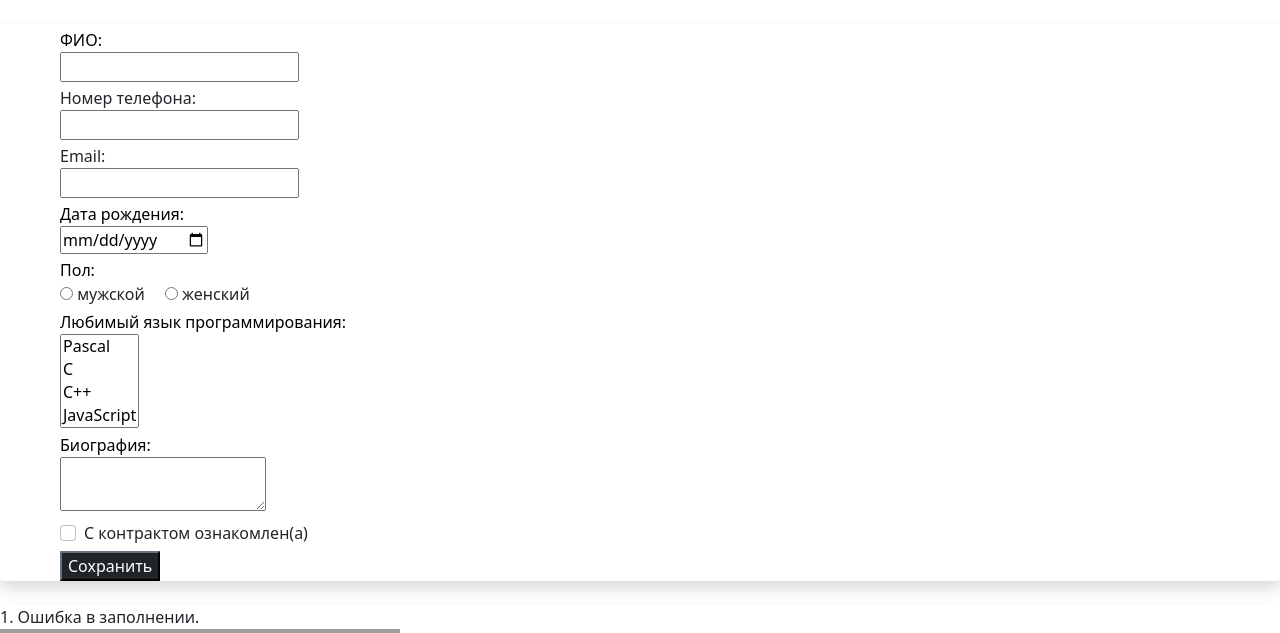
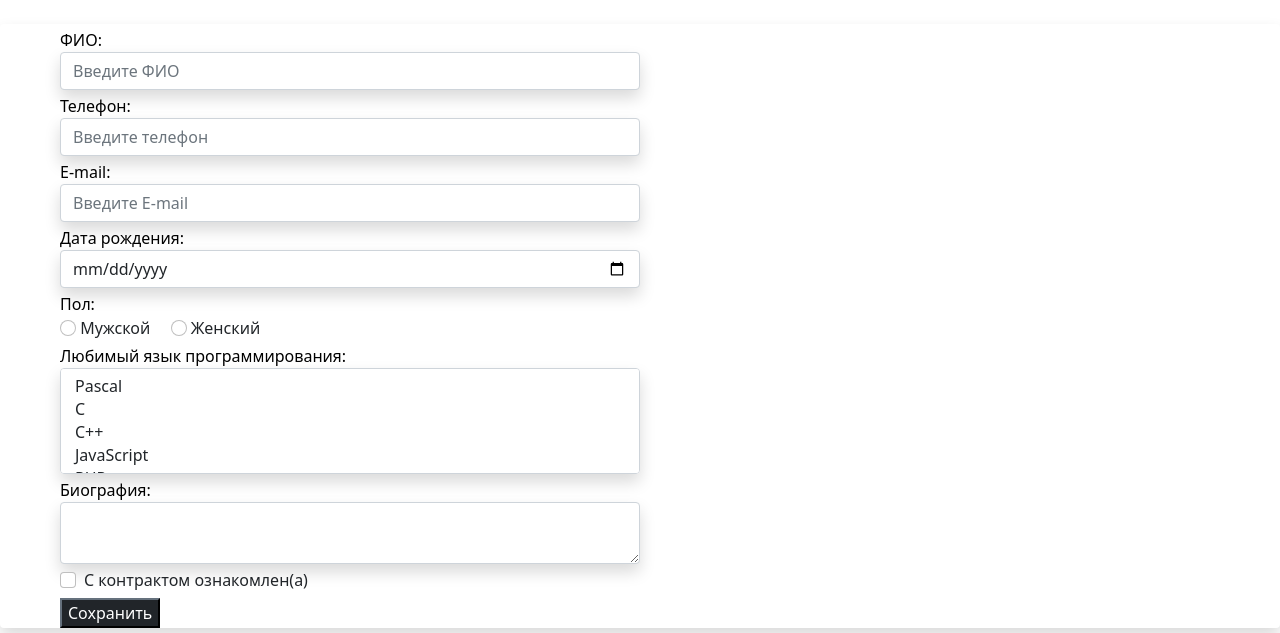
Before and after one commit to IraTkhagapso14/web2, a PHP site: page /form.php in a window 1280 px wide. Shown: the top 633 px of the page. Run offline with PHP 8.4, Linux system fonts and the light colour scheme; data that the repository does not hold is empty; grey boxes are pictures that could not be loaded.

Commit message:
Update form.php

```diff
--- a/4task/form.php
+++ b/4task/form.php
@@ -5,96 +5,85 @@
     <meta charset="UTF-8">
     <meta http-equiv="X-UA-Compatible" content="IE=edge">
     <meta name="viewport" content="width=device-width, initial-scale=1.0">
-    <title>Контактная форма</title>
+    <title>Форма</title>
     <link href="https://cdn.jsdelivr.net/npm/bootstrap@5.1.0/dist/css/bootstrap.min.css" rel="stylesheet"
         integrity="sha384-KyZXEAg3QhqLMpG8r+8fhAXLRk2vvoC2f3B09zVXn8CA5QIVfZOJ3BCsw2P0p/We" crossorigin="anonymous">
     <link rel="stylesheet" href="style.css">
 </head>
 
+
+<body>
     <?php
-  if (!empty($messages)) {
+    if (!empty($massages))
+    {
 print('<div id="messages">');
-    foreach ($messages as $message) {
+foreach($messages as $message)
+{
     print($message);
 }
 print('</div>');
     }
+
     ?>
-
-<body>
  <div class="fon1 tab mt-4 mb-4 shadow rounded" id="quf">
         <form action="index.php" method="POST" class="row mx-5 my-2 gy-1">
             <div class="form_item form-group">
-                <label for="formName" style="color: black;">ФИО:<br> <input name="fio" <?php if ($errors['fio'] || $errors['fio_error']) {
-                                      print 'class="error"';
-                                    } ?> value="<?php print $values['fio']; ?>">
-                </label>
+                <label for="formName" style="color: black;">ФИО:</label>
+                <input type="text" class="form_input _req form-control w-50 shadow bg-white rounded" name="name"
+                    id="formName" placeholder="Введите ФИО">
             </div>
 
             <div class="form_item form-group">
-                <label>Номер телефона:<br/>
-                <input name="tel" <?php if ($errors['tel'] || $errors['tel_error']) {
-                                    print 'class="error"';
-                                } ?> value="<?php print $values['tel']; ?>">
-                </label>
+                <label for="formTel" style="color: black;">Телефон:</label>
+                <input type="tel" class="form_input _req form-control w-50 shadow bg-white rounded" name="phone"
+                    id="formTel" placeholder="Введите телефон">
             </div>
 
             <div class="form_item form-group">
-                <label>Email:<br/>
-                <input name="email" <?php if ($errors['email']) {
-                                    print 'class="error"';
-                                    } ?> value="<?php print $values['email']; ?>" type="email">
-                </label>
+                <label for="formEmail" style="color: black;">E-mail:</label>
+                <input type="email" class="form_input _req _email form-control w-50 shadow bg-white rounded" id="formEmail"
+                    name="email" placeholder="Введите E-mail">
             </div>
 
             <div class="form_item form-group">
-                <label for="formDate" style="color: black;">Дата рождения:<br/>
-                <input name="date" <?php if ($errors['date']) {
-                              print 'class="error"';
-                            } ?> value="<?php print $values['date']; ?>" type="date">
-                </label>
+                <label for="formDate" style="color: black;">Дата рождения:</label>
+                <input type="date" class="form_input _req form-control w-50 shadow bg-white rounded" name="date" value=""
+                    min="1900-01-01" max="2024-03-01" id="formDate">
             </div>
-
-
 
             <div class="form_item form-group">
                 <label style="color: black;">Пол:</label><br>
                 <div class="form-check1 form-check-inline">
-                    <input type="radio"  name="gen" <?php
-                    if ($errors['gen']) {print 'class="error"' ;}
-                    if( $values['gen'] == 'm') {print "checked='checked'";}?> value="m"> мужской</label>
+                    <input class="form-check-input" type="radio" name="gender" id="Sex1" value="m">
+                    <label class="form-check-label" for="Sex1">Мужской</label>
                 </div>
                 <div class="form-check1 form-check-inline">
-                    <input type="radio" name="gen" <?php
-                    if ($errors['gen']) {print 'class="error"' ;}
-                    if( $values['gen'] == 'f') {print "checked='checked'";}?> value="f"> женский</label>
+                    <input class="form-check-input" type="radio" name="gender" id="Sex2" value="f">
+                    <label class="form-check-label" for="Sex2">Женский</label>
                 </div>
             </div>
 
             <div class="form_item form-group">
-                <label style="color: black;">Любимый язык программирования:</label><br/>
-                <select name="languages[]" multiple="multiple" <?php if ($errors['languages_error']) {
-                                  print 'class="error"';
-                                } ?>>
-                    <option value="Pascal"<?php echo is_array($languages) &&  in_array('1', $languages) ? 'selected' : ''; ?>>Pascal</option>
-                    <option value="C" <?php echo is_array($languages) && in_array('2', $languages) ? 'selected' : ''; ?> >C</option>
-                    <option value="C_plus_plus" <?php echo is_array($languages) && in_array('3', $languages) ? 'selected' : ''; ?>>C++</option>
-                    <option value="JavaScript" <?php echo is_array($languages) && in_array('4', $languages) ? 'selected' : ''; ?>>JavaScript</option>
-                    <option value="PHP" <?php echo is_array($languages) && in_array('5', $languages) ? 'selected' : ''; ?>>PHP</option>
-                    <option value="Python" <?php echo is_array($languages) &&in_array('6', $languages) ? 'selected' : ''; ?>>Python</option>
-                    <option value="Java" <?php echo is_array($languages) && in_array('7', $languages) ? 'selected' : ''; ?>>Java</option>
-                    <option value="Haskel" <?php echo is_array($languages) && in_array('8', $languages) ? 'selected' : ''; ?>>Haskel</option>
-                    <option value="Clojure" <?php echo is_array($languages) && in_array('9', $languages) ? 'selected' : ''; ?>>Clojure</option>
-                    <option value="Prolog" <?php echo is_array($languages) && in_array('10', $languages) ? 'selected' : ''; ?>>Prolog</option>
-                    <option value="Scala" <?php echo is_array($languages) && in_array('11', $languages) ? 'selected' : ''; ?>>Scala</option>
+                <label for="multipleLanguages" style="color: black;">Любимый язык программирования:</label>
+                    <select multiple class="form_input _req form-control w-50 shadow bg-white rounded" id="multipleLanguages" name="Languages[]">
+                        <option value="Pascal">Pascal</option>
+                        <option value="C">C</option>
+                        <option value="C_plus_plus">C++</option>
+                        <option value="JavaScript">JavaScript</option>
+                        <option value="PHP">PHP</option>
+                        <option value="Python">Python</option>
+                        <option value="Java">Java</option>
+                        <option value="Haskel">Haskel</option>
+                        <option value="Clojure">Clojure</option>
+                        <option value="Prolog">Prolog</option>
+                        <option value="Scala">Scala</option>
                     </select>
             </div>
 
             <div class="form_item form-group">
-                <label for="formMessage" style="color: black;">Биография:</label><br/>
-                <textarea name="bio" <?php if ($errors['bio']) {
-                                  print 'class="error"';
-                                } ?>><?php print $values['bio']; ?></textarea>
+                <label for="formMessage" style="color: black;">Биография:</label>
+                <textarea id="formMessage" name="biography"
+                    class="form_input _req form-control w-50 shadow bg-white rounded"></textarea>
             </div>
 
             <div class="form_item form-group">
@@ -109,16 +98,4 @@
             </div>
         </form>
     </div>
-
-    <div class="fon1 tab mt-4 mb-4 shadow rounded">
-        <label>1. Ошибка в заполнении.</label><br>
-        <img src="img/1.png" alt="Image 1">
-        <br>
-        <label>2. Ошибка в заполнении (с телефона).</label><br>
-        <img src="img/2.png" alt="Image 2">
-        <br>
-        <label>3. Успех!</label><br>
-        <img src="img/3.png" alt="Image 3">
-        <br>
-    </div>
 </body>
```
Lines whose indentation alone changed are shown as unchanged.
